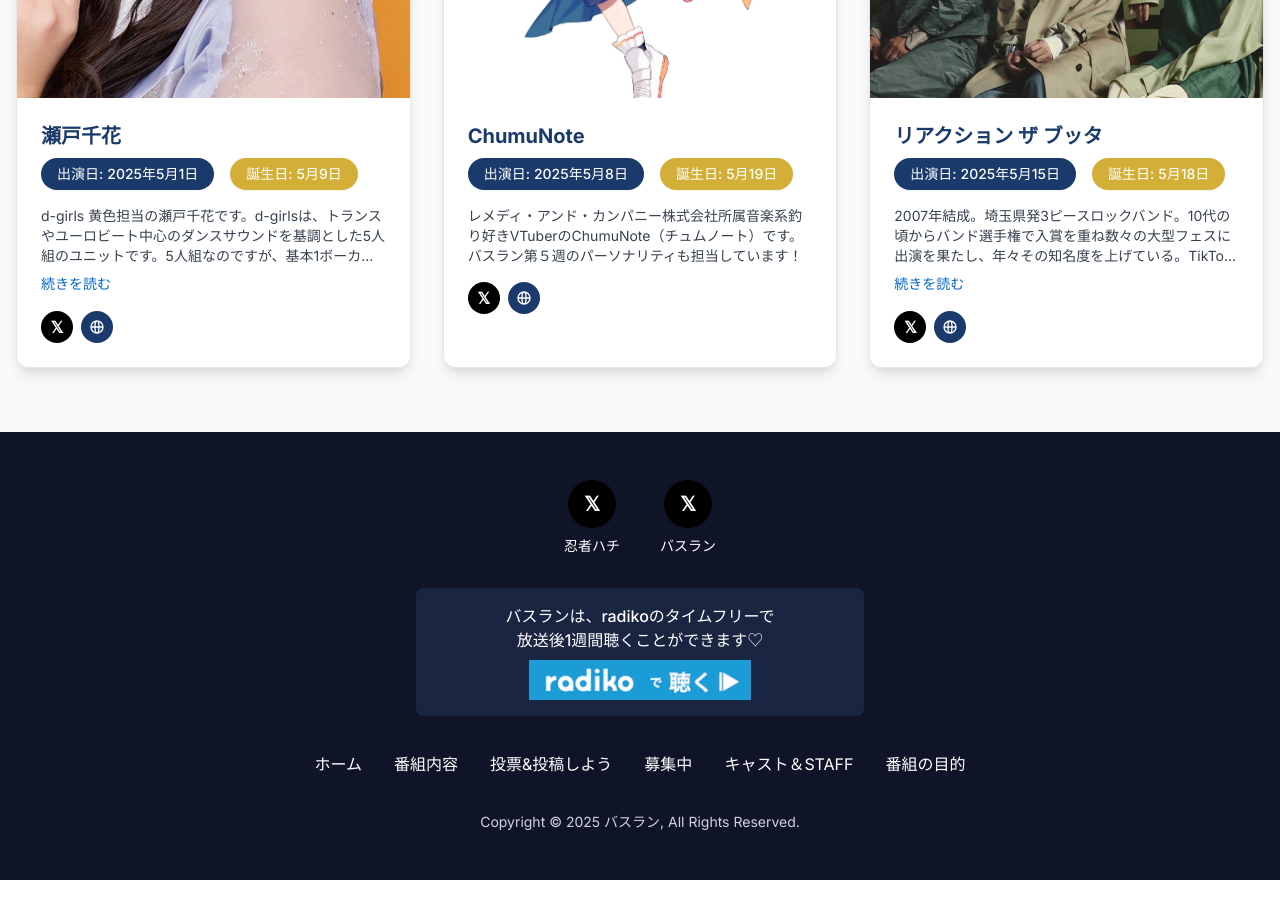
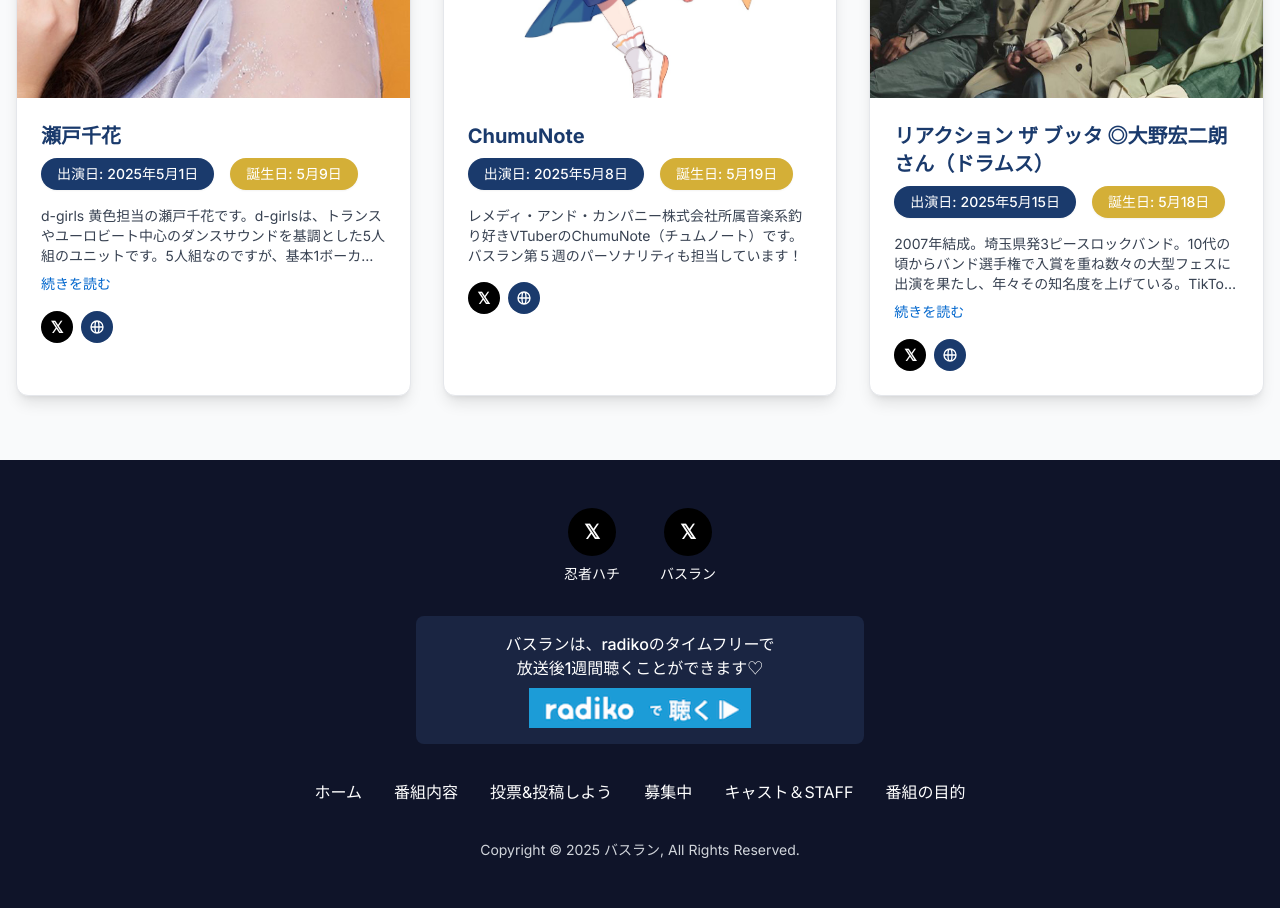
Before and after one commit to go2020h/BirthRan_v2, a Next.js app: page /guest in a window 1280 px wide. Shown: the part 1500-2408 px from the top of the page. Before the commit the page ends 2380 px from the top, so only its background shows below. Built offline with nearby package versions, Linux system fonts and the light colour scheme.

Commit message:
大野さんの情報追加

```diff
--- a/src/app/data/guestArchive.ts
+++ b/src/app/data/guestArchive.ts
@@ -64,9 +64,9 @@ export const guestArchive: GuestData[] = [
     instagram: ""
   },
   {
-    name: "リアクション ザ ブッタ",
+    name: "リアクション ザ ブッタ ◎大野宏二朗さん（ドラムス）",
     image: "/guest/guest6.jpg",
-    bio: "2007年結成。埼玉県発3ピースロックバンド。10代の頃からバンド選手権で入賞を重ね数々の大型フェスに出演を果たし、年々その知名度を上げている。TikTokを中心に＜共感できる恋愛ソング＞として楽曲「ドラマのあとで」が話題となり、Spotify日本のバイラルチャートに24週連続チャートインし最高位7位までランクイン、今もなお広がり続けている。",
+    bio: "2007年結成。埼玉県発3ピースロックバンド。10代の頃からバンド選手権で入賞を重ね数々の大型フェスに出演を果たし、年々その知名度を上げている。TikTokを中心に＜共感できる恋愛ソング＞として楽曲「ドラマのあとで」が話題となり、Spotify日本のバイラルチャートに24週連続チャートインし最高位7位までランクイン、今もなお広がり続けている。【今までもらった印象に残ってるプレゼント】「何年か前にもらった友人からのサインがたくさん書いてあるサインボールです。全く野球に関係する人生ではなかったのでツッコミどころが多すぎて印象に残っています。」",
     appearanceDate: "2025年5月15日",
     birthDate: "5月18日",
     officialSite: "https://rtb-music.com/",
```
